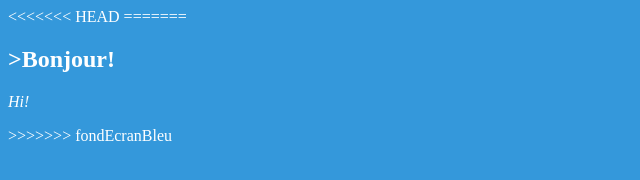
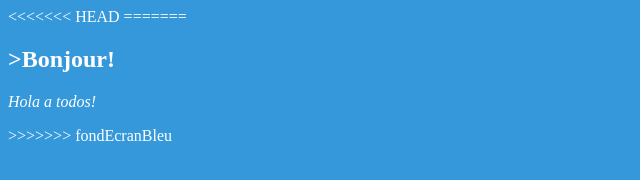
Before and after one commit to Mai1213/notreProjetHN, a plain HTML site: page index.html in a window 1280 px wide. Shown: the full height of the page, 0-640 px from the left. Drawn offline with Linux system fonts and the light colour scheme.

Commit message:
modification des en-têtes 2

```diff
--- a/index.html
+++ b/index.html
@@ -22,7 +22,7 @@
   </head>
   <body>
     <h2>>Bonjour! </h2>
-        <p><i>Hi!</i></p>
+        <p><i>Hola a todos!</i></p>
   </body>
 </html>
 
```
Also changed, not shown: planning.txt.
